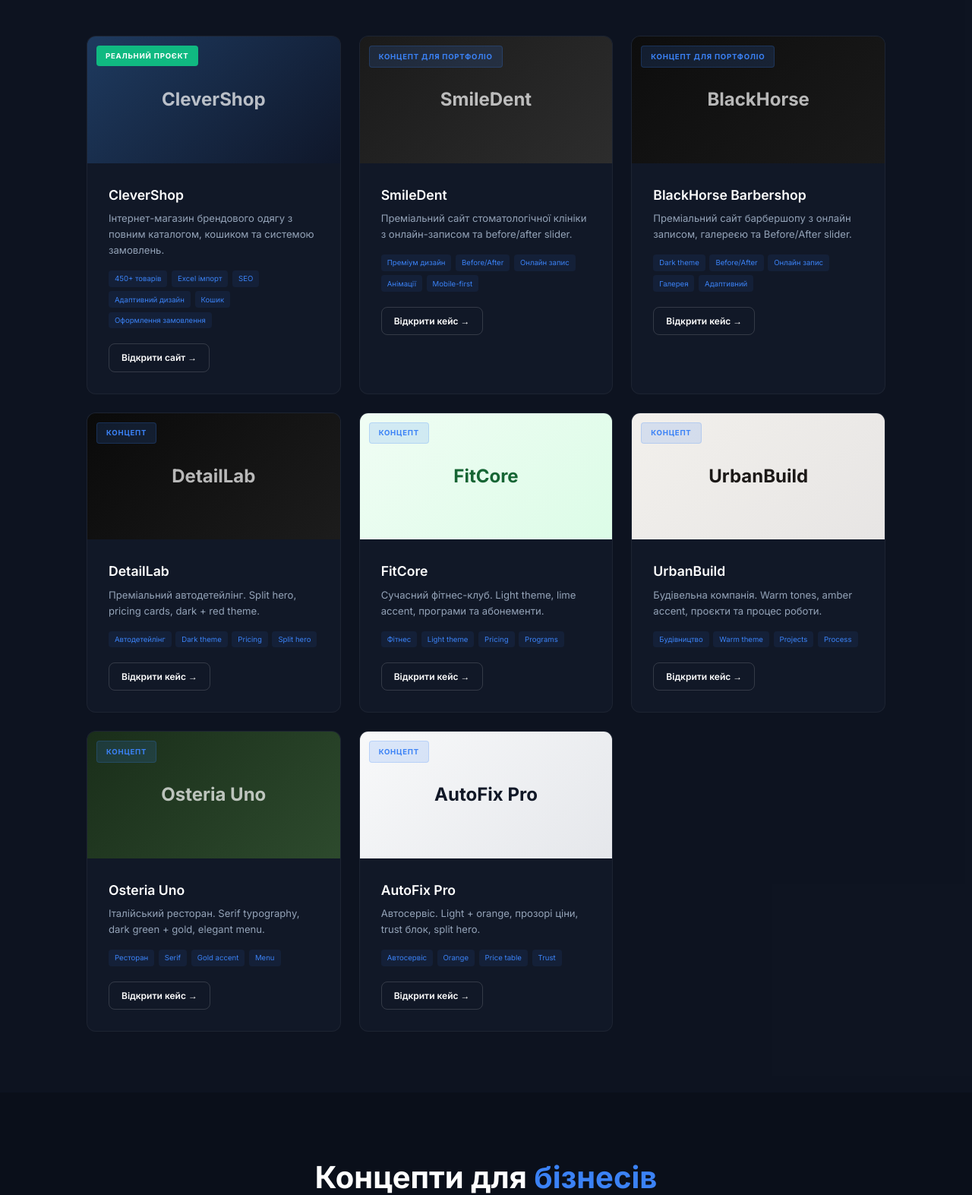
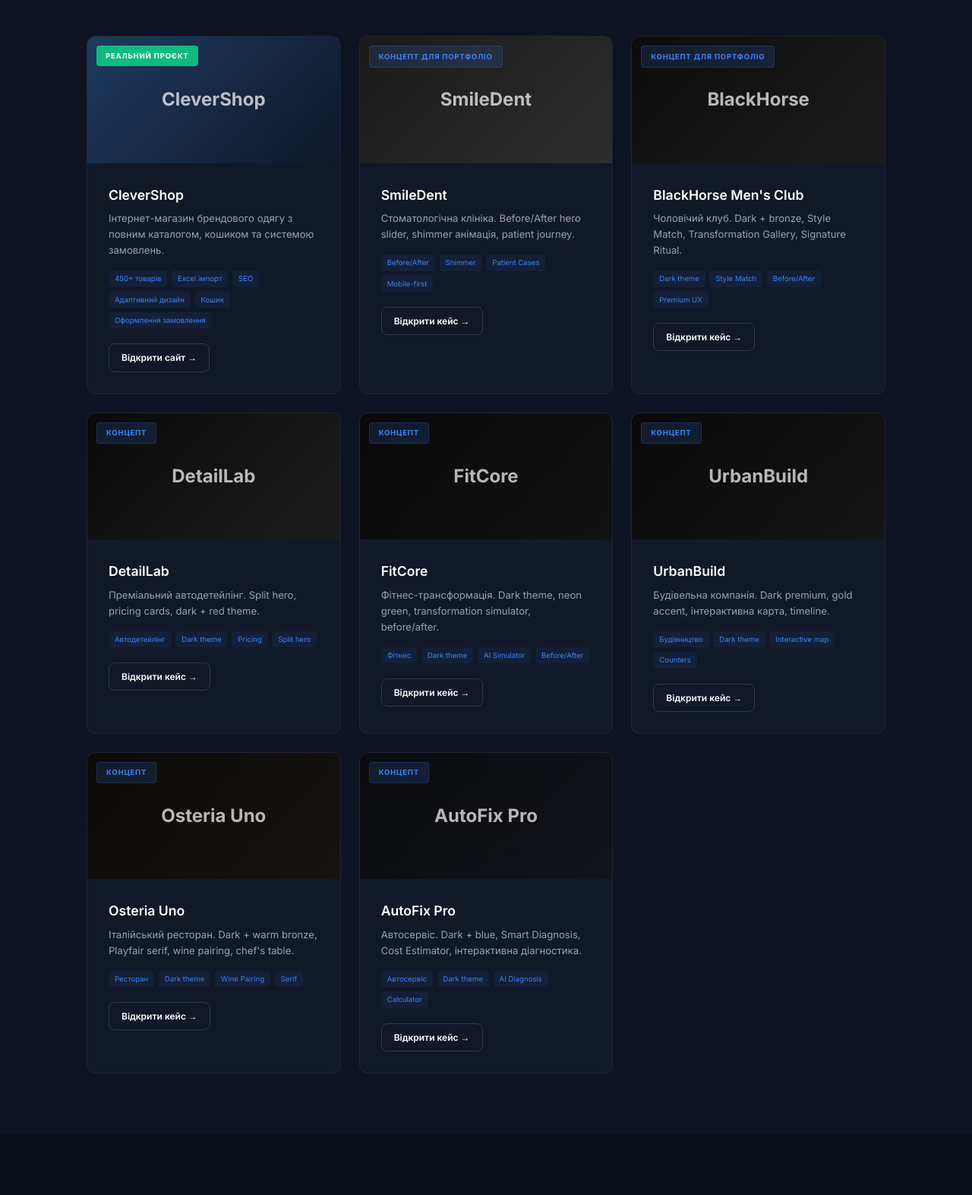
Before and after one commit to StepaniukMarko/ultra-tattoo, a Flask app: page / in a window 1280 px wide. Shown: the part 1632-3205 px from the top of the page at 76% size. Run offline with Flask 3, Linux system fonts and the light colour scheme.

Commit message:
fix: update case descriptions and preview colors to match current site designs (dark themes, AI features, correct names)

```diff
--- a/templates/index.html
+++ b/templates/index.html
@@ -164,12 +164,11 @@
                 <div class="case-preview" style="background:linear-gradient(135deg,#1a1a1a,#2d2d2d);"><span>SmileDent</span></div>
                 <div class="case-body">
                     <h3>SmileDent</h3>
-                    <p>Преміальний сайт стоматологічної клініки з онлайн-записом та before/after slider.</p>
+                    <p>Стоматологічна клініка. Before/After hero slider, shimmer анімація, patient journey.</p>
                     <ul class="case-tags">
-                        <li>Преміум дизайн</li>
                         <li>Before/After</li>
-                        <li>Онлайн запис</li>
-                        <li>Анімації</li>
+                        <li>Shimmer</li>
+                        <li>Patient Cases</li>
                         <li>Mobile-first</li>
                     </ul>
                     <span class="btn btn-o btn-sm">Відкрити кейс →</span>
@@ -177,16 +176,15 @@
             </a>
             <a href="https://web-production-5c47a.up.railway.app" target="_blank" rel="noopener noreferrer" class="case case--link">
                 <div class="case-status case-status--concept">Концепт для портфоліо</div>
-                <div class="case-preview" style="background:linear-gradient(135deg,#0D0D0D,#1A1A1A);"><span>BlackHorse</span></div>
+                <div class="case-preview" style="background:linear-gradient(135deg,#0C0C0C,#1C1C1C);"><span>BlackHorse</span></div>
                 <div class="case-body">
-                    <h3>BlackHorse Barbershop</h3>
-                    <p>Преміальний сайт барбершопу з онлайн записом, галереєю та Before/After slider.</p>
+                    <h3>BlackHorse Men's Club</h3>
+                    <p>Чоловічий клуб. Dark + bronze, Style Match, Transformation Gallery, Signature Ritual.</p>
                     <ul class="case-tags">
                         <li>Dark theme</li>
+                        <li>Style Match</li>
                         <li>Before/After</li>
-                        <li>Онлайн запис</li>
-                        <li>Галерея</li>
-                        <li>Адаптивний</li>
+                        <li>Premium UX</li>
                     </ul>
                     <span class="btn btn-o btn-sm">Відкрити кейс →</span>
                 </div>
@@ -203,41 +201,41 @@
             </a>
             <a href="https://web-production-9524f.up.railway.app/" target="_blank" rel="noopener noreferrer" class="case case--link">
                 <div class="case-status case-status--concept">Концепт</div>
-                <div class="case-preview" style="background:linear-gradient(135deg,#f0fdf4,#dcfce7);color:#166534;"><span>FitCore</span></div>
+                <div class="case-preview" style="background:linear-gradient(135deg,#0A0A0B,#111113);"><span>FitCore</span></div>
                 <div class="case-body">
                     <h3>FitCore</h3>
-                    <p>Сучасний фітнес-клуб. Light theme, lime accent, програми та абонементи.</p>
-                    <ul class="case-tags"><li>Фітнес</li><li>Light theme</li><li>Pricing</li><li>Programs</li></ul>
+                    <p>Фітнес-трансформація. Dark theme, neon green, transformation simulator, before/after.</p>
+                    <ul class="case-tags"><li>Фітнес</li><li>Dark theme</li><li>AI Simulator</li><li>Before/After</li></ul>
                     <span class="btn btn-o btn-sm">Відкрити кейс →</span>
                 </div>
             </a>
             <a href="https://web-production-9cd9f1.up.railway.app/" target="_blank" rel="noopener noreferrer" class="case case--link">
                 <div class="case-status case-status--concept">Концепт</div>
-                <div class="case-preview" style="background:linear-gradient(135deg,#F2F0EC,#E7E5E4);color:#1C1917;"><span>UrbanBuild</span></div>
+                <div class="case-preview" style="background:linear-gradient(135deg,#0A0A0A,#141414);"><span>UrbanBuild</span></div>
                 <div class="case-body">
                     <h3>UrbanBuild</h3>
-                    <p>Будівельна компанія. Warm tones, amber accent, проєкти та процес роботи.</p>
-                    <ul class="case-tags"><li>Будівництво</li><li>Warm theme</li><li>Projects</li><li>Process</li></ul>
+                    <p>Будівельна компанія. Dark premium, gold accent, інтерактивна карта, timeline.</p>
+                    <ul class="case-tags"><li>Будівництво</li><li>Dark theme</li><li>Interactive map</li><li>Counters</li></ul>
                     <span class="btn btn-o btn-sm">Відкрити кейс →</span>
                 </div>
             </a>
             <a href="https://web-production-46709.up.railway.app/" target="_blank" rel="noopener noreferrer" class="case case--link">
                 <div class="case-status case-status--concept">Концепт</div>
-                <div class="case-preview" style="background:linear-gradient(135deg,#1A2E1A,#2D4A2D);"><span>Osteria Uno</span></div>
+                <div class="case-preview" style="background:linear-gradient(135deg,#0D0B09,#151210);"><span>Osteria Uno</span></div>
                 <div class="case-body">
                     <h3>Osteria Uno</h3>
-                    <p>Італійський ресторан. Serif typography, dark green + gold, elegant menu.</p>
-                    <ul class="case-tags"><li>Ресторан</li><li>Serif</li><li>Gold accent</li><li>Menu</li></ul>
+                    <p>Італійський ресторан. Dark + warm bronze, Playfair serif, wine pairing, chef's table.</p>
+                    <ul class="case-tags"><li>Ресторан</li><li>Dark theme</li><li>Wine Pairing</li><li>Serif</li></ul>
                     <span class="btn btn-o btn-sm">Відкрити кейс →</span>
                 </div>
             </a>
             <a href="https://web-production-0a4d69.up.railway.app/" target="_blank" rel="noopener noreferrer" class="case case--link">
                 <div class="case-status case-status--concept">Концепт</div>
-                <div class="case-preview" style="background:linear-gradient(135deg,#F8F9FA,#E5E7EB);color:#111827;"><span>AutoFix Pro</span></div>
+                <div class="case-preview" style="background:linear-gradient(135deg,#0B0C0F,#12131A);"><span>AutoFix Pro</span></div>
                 <div class="case-body">
                     <h3>AutoFix Pro</h3>
-                    <p>Автосервіс. Light + orange, прозорі ціни, trust блок, split hero.</p>
-                    <ul class="case-tags"><li>Автосервіс</li><li>Orange</li><li>Price table</li><li>Trust</li></ul>
+                    <p>Автосервіс. Dark + blue, Smart Diagnosis, Cost Estimator, інтерактивна діагностика.</p>
+                    <ul class="case-tags"><li>Автосервіс</li><li>Dark theme</li><li>AI Diagnosis</li><li>Calculator</li></ul>
                     <span class="btn btn-o btn-sm">Відкрити кейс →</span>
                 </div>
             </a>
```
